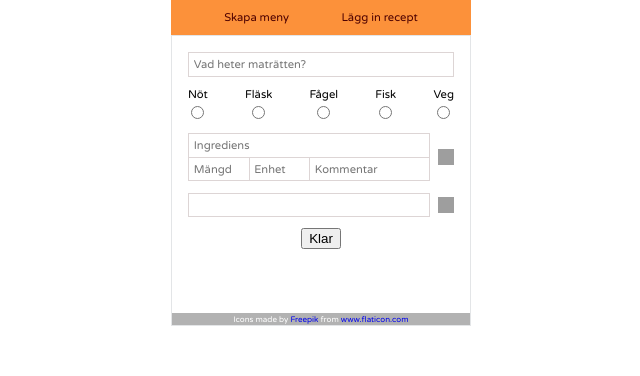
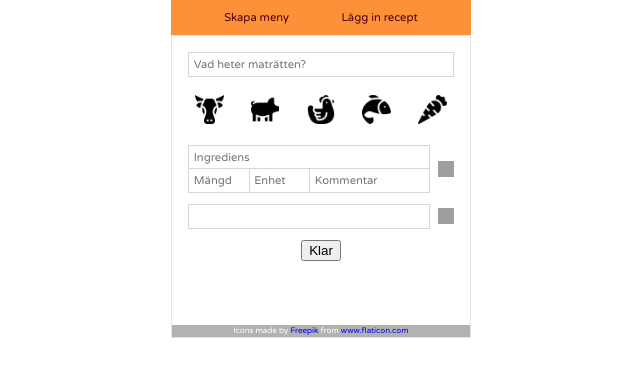
Before and after one commit to ellinorcarlstedt/matveckan, a React (Create React App) app: page /recept in a window 1280 px wide. Shown: the top 376 px of the page, without its empty margins (319-959 px from the left). Built offline with nearby package versions, Linux system fonts and the light colour scheme; grey boxes are pictures that could not be loaded.

Commit message:
Category input has symbols instead of radio buttons. Selected category has border

```diff
--- a/src/App.css
+++ b/src/App.css
@@ -175,6 +175,20 @@ html {
   cursor: pointer;
 }
 
+.category-input-icon img {
+  box-sizing: content-box;
+  height: 1.8rem;
+  width: 1.8rem;
+  padding: 0.3rem;
+  border: solid 2px white;
+  cursor: pointer;
+}
+
+.category-input-icon .selected {
+  border: solid 2px black;
+  border-radius: 15%;
+}
+
 .input-clickable-icon:active {
   transform: translateY(1px);
 }
--- a/src/Components/CategoryInput.js
+++ b/src/Components/CategoryInput.js
@@ -1,23 +1,21 @@
 import React from 'react';
+import CategoryInputIcon from './CategoryInputIcon';
+import iconList from '../icons/icon-list';
 
 function CategoryInput(props) {
+
+  const categoryOptions = iconList.map((item) => {
+    return <CategoryInputIcon imgSrc={item.imgSrc}
+                              name={item.name}
+                              value={item.value}
+                              key={item.value}
+                              handleChange={props.handleChange}
+                              selectedCategory={props.selectedCategory}/>
+  })
+
     return (
-        <div className="category-input" onChange={props.handleChange}>
-          <label htmlFor="Nöt"><p>Nöt</p>
-            <input type="radio" id="Nöt" name="category" value="1" />
-          </label>
-          <label htmlFor="Fläsk"><p>Fläsk</p>
-            <input type="radio" id="Fläsk" name="category" value="5" />
-          </label>
-          <label htmlFor="Fågel"><p>Fågel</p>
-            <input type="radio" id="Fågel" name="category" value="2" />
-          </label>
-          <label htmlFor="Fisk"><p>Fisk</p>
-            <input type="radio" id="Fisk" name="category" value="3" />
-          </label>
-          <label htmlFor="Vegetariskt"><p>Veg</p>
-            <input type="radio" id="Vegetariskt" name="category" value="4" />
-          </label>
+        <div className="category-input">
+            {categoryOptions}
         </div>
     )
 }
--- /dev/null
+++ b/src/Components/CategoryInputIcon.js
@@ -0,0 +1,18 @@
+import React from 'react';
+import '../App.css';
+import '../App.css';
+
+function CategoryInputIcon(props) {
+
+    let selected = props.selectedCategory === props.value ? "selected" : "";
+
+    return (
+        <div className="category-input-icon" onClick={() => props.handleChange(props.value)}>
+            <label htmlFor={props.name}>
+                <img src={props.imgSrc} alt={props.name} className={selected}/>
+            </label>
+        </div>
+    )
+}
+
+export default CategoryInputIcon;
--- a/src/Components/DescriptionInput.js
+++ b/src/Components/DescriptionInput.js
@@ -9,14 +9,13 @@ function DescriptionInput(props) {
     return (
         <div>
             <Tooltip showTooltip={props.showTooltip} hideTooltip={props.hideTooltip} positionClass="tooltip-top">Skriv en instruktion</Tooltip>
-            <div className="input-description">
+            <div className="input-description" onKeyPress={props.handleEnter} >
 
                 <input  type="text"
                         className="input-description-row"
                         name="description"
                         value={props.value}
                         onChange={props.handleChange}
-                        onKeyPress={props.handleEnter}
                         autoComplete="off"
                         ref={props.inputFocus}/>
 
--- a/src/Components/RecipeInputModerator.js
+++ b/src/Components/RecipeInputModerator.js
@@ -5,6 +5,7 @@ import DescriptionInput from './DescriptionInput';
 import CategoryInput from './CategoryInput';
 import AddedRecipeItem from './AddedRecipeItem';
 import IconArtistAttribute from './IconArtistAttribute';
+import iconList from '../icons/icon-list';
 import '../App.css';
 
 
@@ -96,8 +97,8 @@ function RecipeInputModerator() {
   }
 
 
-  const handleCategoryChange = (e) => {
-    setCategoryInput(e.target.value);
+  const handleCategoryChange = (val) => {
+    setCategoryInput(val);
     clearEditMode();
     if (tooltipTarget !== "") { hideTooltip(); }
   }
@@ -283,7 +284,7 @@ function RecipeInputModerator() {
 
         <TitleInput titleInput={titleInput} handleChange={handleTitleChange} titleFocus={titleFocus}/>
 
-        <CategoryInput handleChange={handleCategoryChange}/>
+        <CategoryInput handleChange={handleCategoryChange} selectedCategory={categoryInput}/>
 
         <IngredientInput  handleChange={handleIngredientChange}
                           addIngredient={addIngredient}
--- /dev/null
+++ b/src/icons/icon-list.js
@@ -0,0 +1,29 @@
+const iconList = [
+    {
+      imgSrc: require("../icons/cow.png"),
+      name: "Nöt",
+      value: "1"
+    },
+    {
+      imgSrc: require("../icons/pig.png"),
+      name: "Fläsk",
+      value: "5"
+    },
+    {
+      imgSrc: require("../icons/chicken.png"),
+      name: "Fågel",
+      value: "2"
+    },
+    {
+      imgSrc: require("../icons/fish.png"),
+      name: "Fisk",
+      value: "3"
+    },
+    {
+      imgSrc: require("../icons/carrot.png"),
+      name: "Veg",
+      value: "4"
+    }
+  ];
+
+  export default iconList;
```
